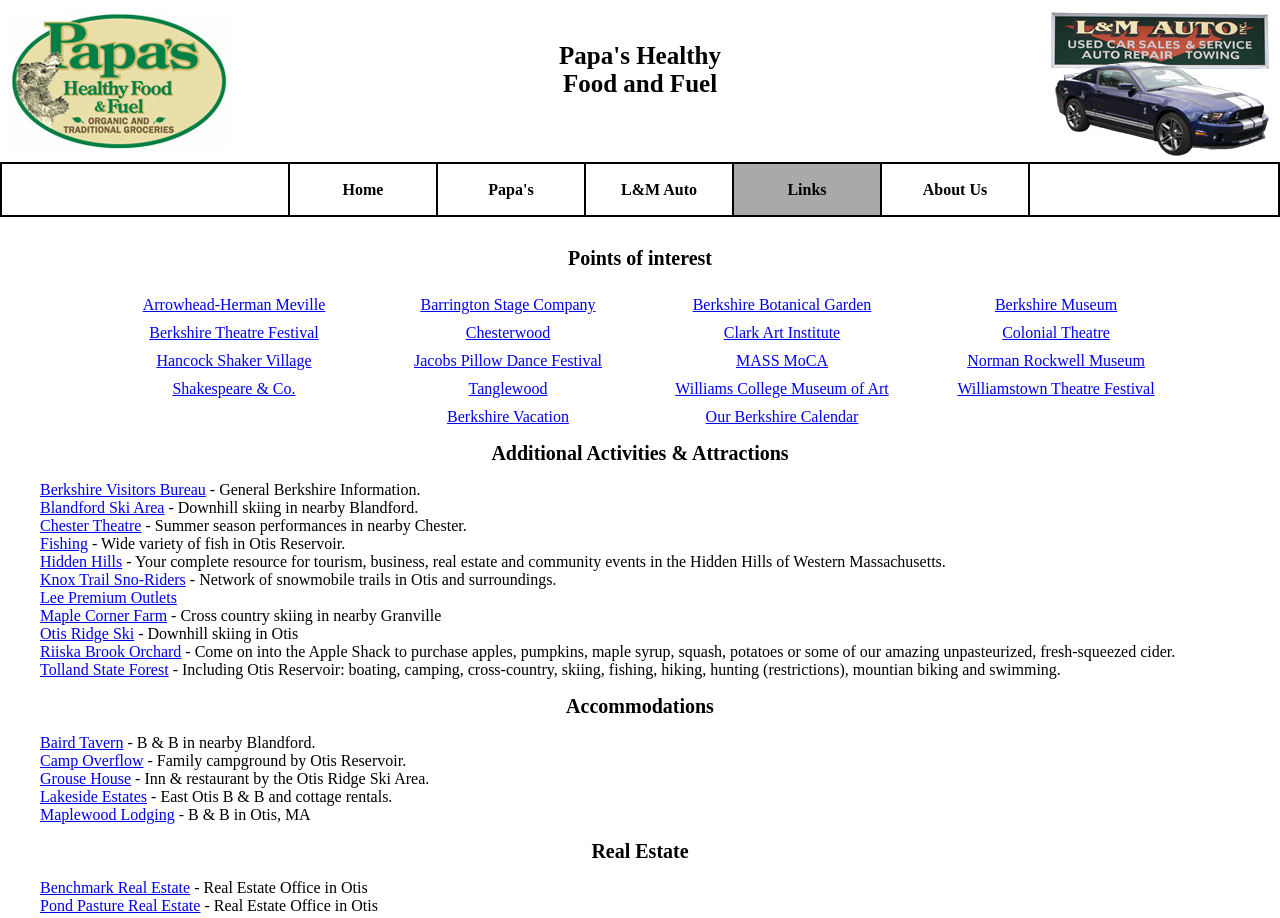
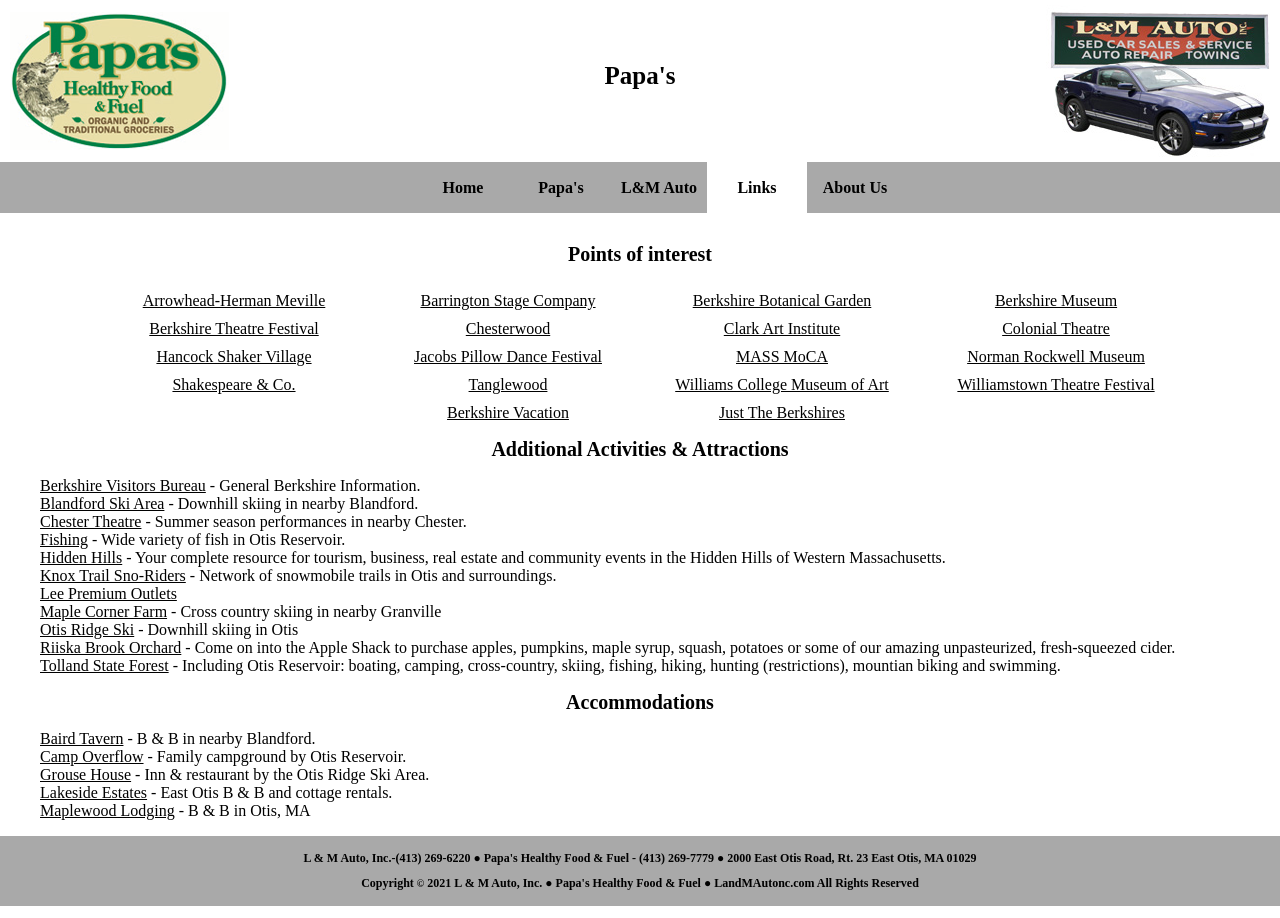
Before and after one commit to Chaos-Wolf/testsite, a plain HTML site: page links.html in a window 1280 px wide. Shown: the top 918 px of the page. Drawn offline with Linux system fonts and the light colour scheme.

Commit message:
aestetic changes to navbar fixed/removed some links changed min screen size and cut middle logo down 1 hour

```diff
--- a/links.html
+++ b/links.html
@@ -11,7 +11,7 @@
 		<dev class="left_logo">
 			<img src="Papas L and M Auto Logo 2.png">
 		</dev>
-		<h1>Papa's Healthy <br/>Food and Fuel</h1>
+		<h1>Papa's</h1>
 		<dev class="right_logo">
 			<img src="L and M Logo.jpg">
 		</dev>
@@ -29,53 +29,48 @@
 		<div class="general_links">
 			<h>Points of interest</h>
 			<ul id="poi">
-				<li><a href="https://www.mobydick.org">Arrowhead-Herman Meville</a></li>
-				<li><a href="https://www.barringtonstageco.org">Barrington Stage Company</a></li>
-				<li><a href="https://www.berkshirebontanical.org">Berkshire Botanical Garden</a></li>
-				<li><a href="https://www.berkshiremuseum.org">Berkshire Museum</a></li>
-				<li><a href="https://www.berkshiretheatre.org">Berkshire Theatre Festival</a></li>
-				<li><a href="https://www.chesterwood.org">Chesterwood</a></li>
-				<li><a href="https://www.clarkart.edu">Clark Art Institute</a></li>
-				<li><a href="https://www.thecolonialtheatre.org">Colonial Theatre</a></li>
-				<li><a href="https://www.hancockshakervillage.org">Hancock Shaker Village</a></li>
-				<li><a href="https://www.jacobspillow.org">Jacobs Pillow Dance Festival</a></li>
-				<li><a href="https://www.massmoca.org">MASS MoCA</a></li>
-				<li><a href="https://www.nrm.org">Norman Rockwell Museum</a></li>
-				<li><a href="https://www.shakespeare.org">Shakespeare & Co.</a></li>
-				<li><a href="https://www.bso.org">Tanglewood</a></li>
-				<li><a href="https://wcma.williams.edu">Williams College Museum of Art</a></li>
-				<li><a href="https://www.wtfestival.org">Williamstown Theatre Festival</a></li>
-				<li><a href="https://www.berkshirevacation.com">Berkshire Vacation</a></li>
-				<li><a href="https://www.ourbirkshirecalendar.com">Our Berkshire Calendar</a></li>
+				<li><a href="https://www.mobydick.org" target="_blank" rel="noopener noreferrer">Arrowhead-Herman Meville</a></li>
+				<li><a href="https://www.barringtonstageco.org" target="_blank" rel="noopener noreferrer">Barrington Stage Company</a></li>
+				<li><a href="https://www.berkshirebotanical.org" target="_blank" rel="noopener noreferrer">Berkshire Botanical Garden</a></li>
+				<li><a href="https://www.berkshiremuseum.org" target="_blank" rel="noopener noreferrer">Berkshire Museum</a></li>
+				<li><a href="https://www.berkshiretheatregroup.org" target="_blank" rel="noopener noreferrer">Berkshire Theatre Festival</a></li>
+				<li><a href="https://www.chesterwood.org" target="_blank" rel="noopener noreferrer">Chesterwood</a></li>
+				<li><a href="https://www.clarkart.edu" target="_blank" rel="noopener noreferrer">Clark Art Institute</a></li>
+				<li><a href="http://www.thecolonialtheatre.org" target="_blank" rel="noopener noreferrer">Colonial Theatre</a></li>
+				<li><a href="https://www.hancockshakervillage.org" target="_blank" rel="noopener noreferrer">Hancock Shaker Village</a></li>
+				<li><a href="https://www.jacobspillow.org" target="_blank" rel="noopener noreferrer">Jacobs Pillow Dance Festival</a></li>
+				<li><a href="https://www.massmoca.org" target="_blank" rel="noopener noreferrer">MASS MoCA</a></li>
+				<li><a href="https://www.nrm.org" target="_blank" rel="noopener noreferrer">Norman Rockwell Museum</a></li>
+				<li><a href="https://www.shakespeare.org" target="_blank" rel="noopener noreferrer">Shakespeare & Co.</a></li>
+				<li><a href="https://www.bso.org" target="_blank" rel="noopener noreferrer">Tanglewood</a></li>
+				<li><a href="https://wcma.williams.edu" target="_blank" rel="noopener noreferrer">Williams College Museum of Art</a></li>
+				<li><a href="https://www.wtfestival.org" target="_blank" rel="noopener noreferrer">Williamstown Theatre Festival</a></li>
+				<li><a href="http://www.berkshirevacation.com" target="_blank" rel="noopener noreferrer">Berkshire Vacation</a></li>
+				<li><a href="http://www.justtheberkshires.com" target="_black" rel="noopener noreferrer">Just The Berkshires</a></li>
 			</ul>
 		</div>
 		<div class="additional_links">
 			<h>Additional Activities & Attractions</h>
 			<ul id="addition">
-				<li><a href="https://www.berkshires.org">Berkshire Visitors Bureau</a> - General Berkshire Information.</li>
-				<li><a href="https://www.skiblandford.org">Blandford Ski Area</a> - Downhill skiing in nearby Blandford.</li>
-				<li><a href="https://www.chestertheatre.org">Chester Theatre</a> - Summer season performances in nearby Chester.</li>
-				<li><a href="https://www.landbigfish.com/fishingspots/showcase.cfm?ID=1863">Fishing</a> - Wide variety of fish in Otis Reservoir.</li>
-				<li><a href="https://www.hidden-hills.com">Hidden Hills</a> - Your complete resource for tourism, business, real estate and community events in the Hidden Hills of Western Massachusetts.</li>
-				<li><a href="https://www.knoxtrail.com">Knox Trail Sno-Riders</a> - Network of snowmobile trails in Otis and surroundings.</li>
-				<li><a href="https://www.premiumoutlets.com/outlet/lee">Lee Premium Outlets</a></li>
-				<li><a href="https://www.xcskimass.com/ski-areas/about-maple-corner-farm">Maple Corner Farm</a> - Cross country skiing in nearby Granville</li>
-				<li><a href="https://www.otisridge.com">Otis Ridge Ski</a> - Downhill skiing in Otis</li>
-				<li><a href="https://www.riiskabrookorchard.com">Riiska Brook Orchard</a> - Come on into the Apple Shack to purchase apples, pumpkins, maple syrup, squash, potatoes or some of our amazing unpasteurized, fresh-squeezed cider.</li>
-				<li><a href="https://www.mass.gov/dcr/parks/western/toll.htm">Tolland State Forest</a> - Including Otis Reservoir: boating, camping, cross-country, skiing, fishing, hiking, hunting (restrictions), mountian biking and swimming.</li>
+				<li><a href="https://www.berkshires.org" target="_blank" rel="noopener noreferrer">Berkshire Visitors Bureau</a> - General Berkshire Information.</li>
+				<li><a href="https://www.skiblandford.org" target="_blank" rel="noopener noreferrer">Blandford Ski Area</a> - Downhill skiing in nearby Blandford.</li>
+				<li><a href="https://www.chestertheatre.org" target="_blank" rel="noopener noreferrer">Chester Theatre</a> - Summer season performances in nearby Chester.</li>
+				<li><a href="https://www.landbigfish.com/fishingspots/showcase.cfm?ID=1863" target="_blank" rel="noopener noreferrer">Fishing</a> - Wide variety of fish in Otis Reservoir.</li>
+				<li><a href="https://www.hidden-hills.com" target="_blank" rel="noopener noreferrer">Hidden Hills</a> - Your complete resource for tourism, business, real estate and community events in the Hidden Hills of Western Massachusetts.</li>
+				<li><a href="https://www.knoxtrail.com" target="_blank" rel="noopener noreferrer">Knox Trail Sno-Riders</a> - Network of snowmobile trails in Otis and surroundings.</li>
+				<li><a href="https://www.premiumoutlets.com/outlet/lee" target="_blank" rel="noopener noreferrer">Lee Premium Outlets</a></li>
+				<li><a href="https://www.xcskimass.com/ski-areas/about-maple-corner-farm" target="_blank" rel="noopener noreferrer">Maple Corner Farm</a> - Cross country skiing in nearby Granville</li>
+				<li><a href="https://www.otisridge.com" target="_blank" rel="noopener noreferrer">Otis Ridge Ski</a> - Downhill skiing in Otis</li>
+				<li><a href="https://www.riiskabrookorchard.com" target="_blank" rel="noopener noreferrer">Riiska Brook Orchard</a> - Come on into the Apple Shack to purchase apples, pumpkins, maple syrup, squash, potatoes or some of our amazing unpasteurized, fresh-squeezed cider.</li>
+				<li><a href="https://www.mass.gov/dcr/parks/western/toll.htm" target="_blank" rel="noopener noreferrer">Tolland State Forest</a> - Including Otis Reservoir: boating, camping, cross-country, skiing, fishing, hiking, hunting (restrictions), mountian biking and swimming.</li>
 			</ul>
 			<h>Accommodations</h>
 			<ul id="acc">
-				<li><a href="https://www.bairdtavern.com">Baird Tavern</a> - B & B in nearby Blandford.</li>
-				<li><a href="https://www.campeoverflow.com">Camp Overflow</a> - Family campground by Otis Reservoir.</li>
-				<li><a href="https://www.otisridge.com/grouse-house/restaurant-and-lodging">Grouse House</a> - Inn & restaurant by the Otis Ridge Ski Area.</li>
-				<li><a href="https://www.lakesideestatesbnb.com">Lakeside Estates</a> - East Otis B & B and cottage rentals.</li>
-				<li><a href="https://www.maplewoodlodging.com">Maplewood Lodging</a> - B & B in Otis, MA</li>
-			</ul>
-			<h>Real Estate</h>
-			<ul id="real">
-				<li><a href="https://www.benchmarkintheberkshires.com">Benchmark Real Estate</a> - Real Estate Office in Otis</li>
-				<li><a href="https://www.pondpasturerealestate.com">Pond Pasture Real Estate</a> - Real Estate Office in Otis</li>
+				<li><a href="https://bairdtavern.wordpress.com/" target="_blank" rel="noopener noreferrer">Baird Tavern</a> - B & B in nearby Blandford.</li>
+				<li><a href="https://www.campoverflow.com" target="_blank" rel="noopener noreferrer">Camp Overflow</a> - Family campground by Otis Reservoir.</li>
+				<li><a href="https://www.otisridge.com/grouse-house/" target="_blank" rel="noopener noreferrer">Grouse House</a> - Inn & restaurant by the Otis Ridge Ski Area.</li>
+				<li><a href="https://www.lakesideestatesbnb.com" target="_blank" rel="noopener noreferrer">Lakeside Estates</a> - East Otis B & B and cottage rentals.</li>
+				<li><a href="http://www.maplewoodlodging.com" target="_blank" rel="noopener noreferrer">Maplewood Lodging</a> - B & B in Otis, MA</li>
 			</ul>
 		</div>
 	</div>
--- a/main.css
+++ b/main.css
@@ -15,7 +15,7 @@
 .back {
 	background: var(--white);
 	max-width: 1280px;
-	min-width: 670px;
+	min-width: 540px;
 	margin: 0 auto;
 	float: none;
 }
@@ -36,8 +36,9 @@
 	width: 229px;
 }
 .header h1 {
+	text-align: center;
 	display: inline-block;
-	padding: 20px 0px;
+	padding: 40px 0px;
 	font-size: 25px;
 }
 .right_logo {
@@ -48,17 +49,13 @@
 }
 
 .navbar {
-	border-top: 2px solid;
-	border-bottom: 2px solid;
-	border-left: 2px solid;
-	border-right: 2px solid;
 	overflow: hidden;
-	background-color: var(--white);
+	background-color: var(--dark_grey);
 	margin: 0 0 30px;
 }
 #bar {
 	height: 3.2em;
-	width: 780px;
+	width: 530px;
 	margin: 0 auto;
 	list-style: none;
 }
@@ -66,24 +63,22 @@
 	float: left;
 }
 #bar a {
-	display: block;
+	display: inline-block;
 	text-align: center;
 	color: var(--black);
 	height: 3.2em;
-	width: 150px;
+	width: 100px;
 	line-height: 3.2em;
 	text-decoration: none;
 	margin-left: -2px;
 	font-weight: bold;
-	border-left: 2px solid var(--black);
-	border-right: 2px solid var(--black);
 }
 #bar a:hover {
-	background-color: var(--dark_grey);
+	background-color: var(--white);
 	color: var(--black);
 }
 #bar a.active{
-	background-color: var(--dark_grey);
+	background-color: var(--white);
 	color: var(--black);
 }
 
@@ -91,13 +86,18 @@
 	background: var(--white);
 }
 .slider {
-	width: 468px;
+	width: max-width;
 	margin: 0 auto 20px;
 	text-align: center;
 }
 .slider .contents {
 	position: relative;
-	height: 170px;
+	height: calc(100vw * .363);
+}
+@media (min-width: 1280px) {
+	.slider .contents {
+		height: 465px;
+	}
 }
 .slider .contents img {
 	width: 100%;
@@ -175,6 +175,9 @@
 	font-weight: bold;
 	font-size: 20px;
 }
+#poi a {
+	color: var(--black);
+}
 #poi ul {
 	list-style: none;
 
@@ -192,18 +195,17 @@
 	font-weight: bold;
 	font-size: 20px;
 }
-#addition ul {
-
+#addition a {
+	color: var(--black);
 }
 #addition li {
 	text-align: left;
 	list-style: none;
 }
+#acc a {
+	color: var(--black);
+}
 #acc li {
-	text-align: left;
-	list-style: none;
-}
-#real li {
 	text-align: left;
 	list-style: none;
 }
@@ -212,7 +214,7 @@
 	padding: 5px;
 	text-align: center;
 	display: block;
-	background: var(--white);
+	background: var(--dark_grey);
 	width: max-width;
 }
 .footer h2 {
```
Also changed, not shown: about_us.html (+2 -2 lines), index.html (+1 -1 lines), landm.html (+1 -1 lines), papas.html (+1 -1 lines).
